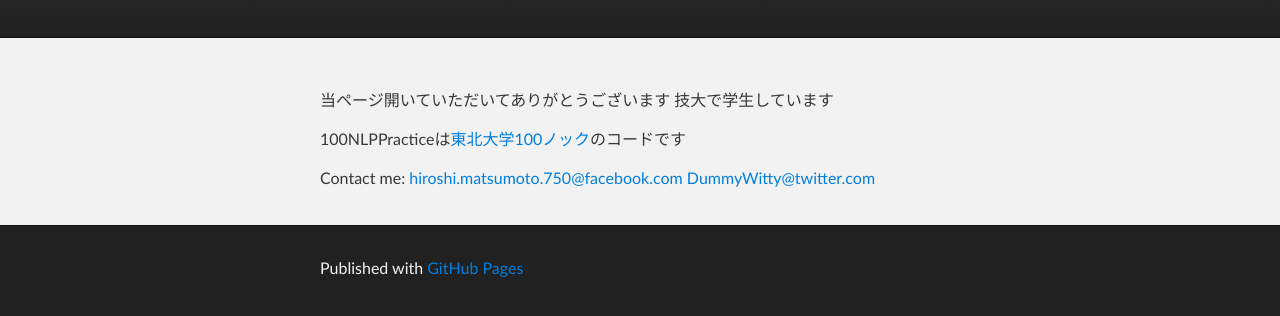
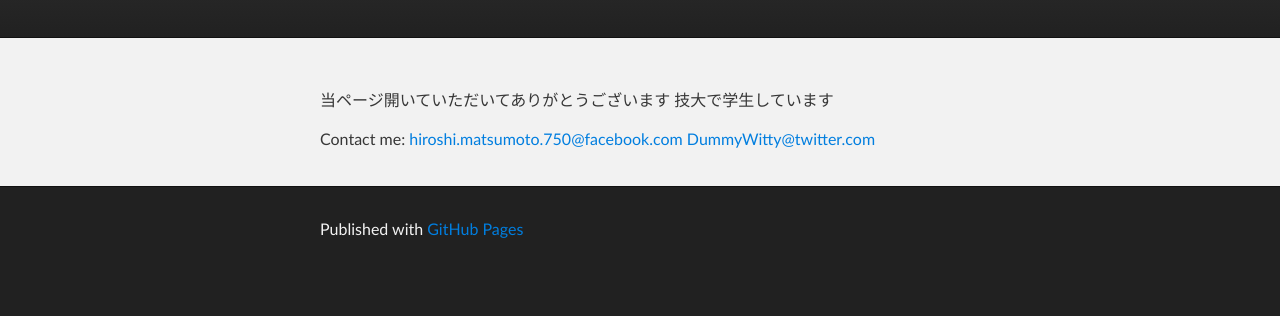
Before and after one commit to HiroshiMatsumoto/HiroshiMatsumoto.github.io, a plain HTML site: page index.html in a window 1280 px wide. Shown: the part 136-452 px from the top of the page. Drawn offline with Linux system fonts and the light colour scheme.

Commit message:
Update index.html

```diff
--- a/index.html
+++ b/index.html
@@ -30,9 +30,6 @@
         <p>当ページ開いていただいてありがとうございます
 技大で学生しています</p>
 
-<p>100NLPPracticeは<a href="http://www.cl.ecei.tohoku.ac.jp/index.php?%E8%A8%80%E8%AA%9E%E5%87%A6%E7%90%86100%E6%9C%AC%E3%83%8E%E3%83%83%E3%82%AF">東北大学100ノック</a>のコードです</p>
-
-
 <p>Contact me:
 <a href="mailto:hiroshi.matsumoto.750@facebook.com">hiroshi.matsumoto.750@facebook.com</a>
 <a href="mailto:DummyWitty@twitter.com">DummyWitty@twitter.com</a></p>
```
